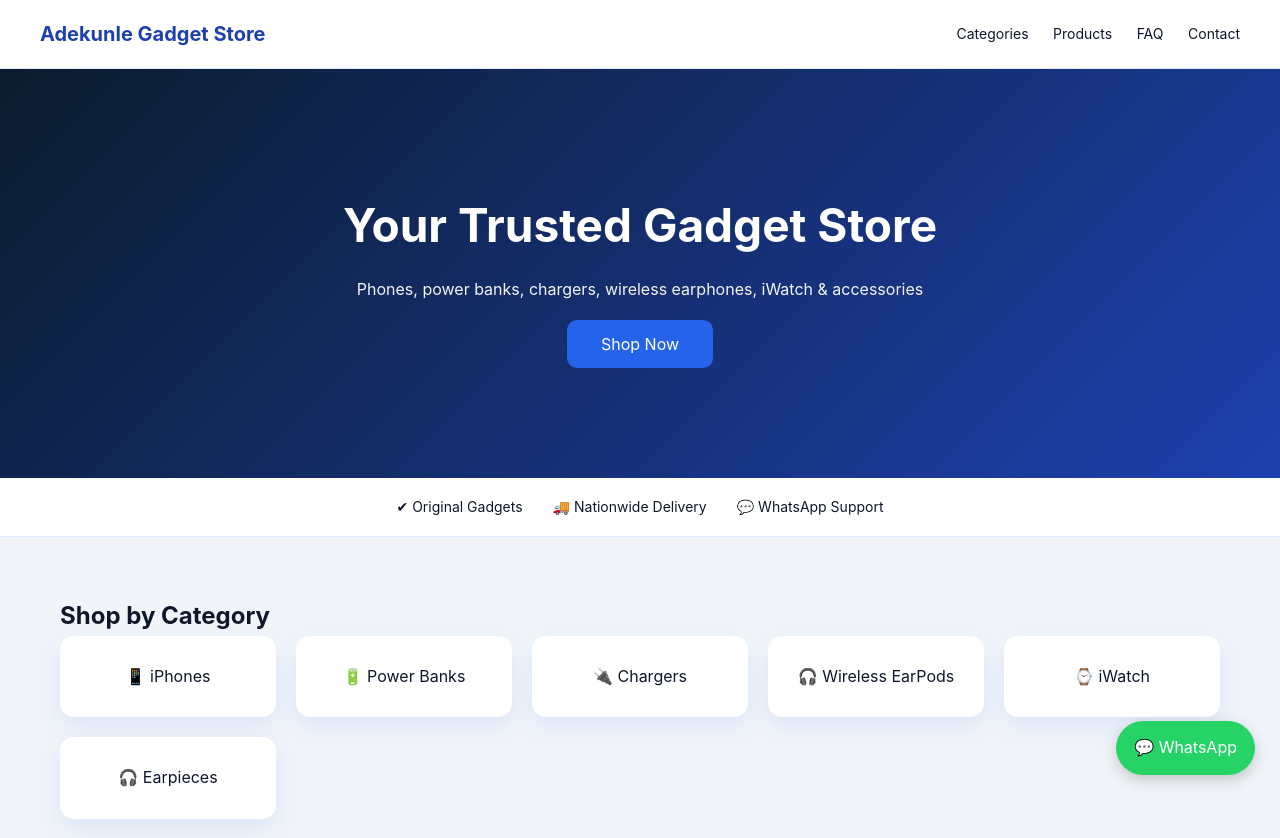
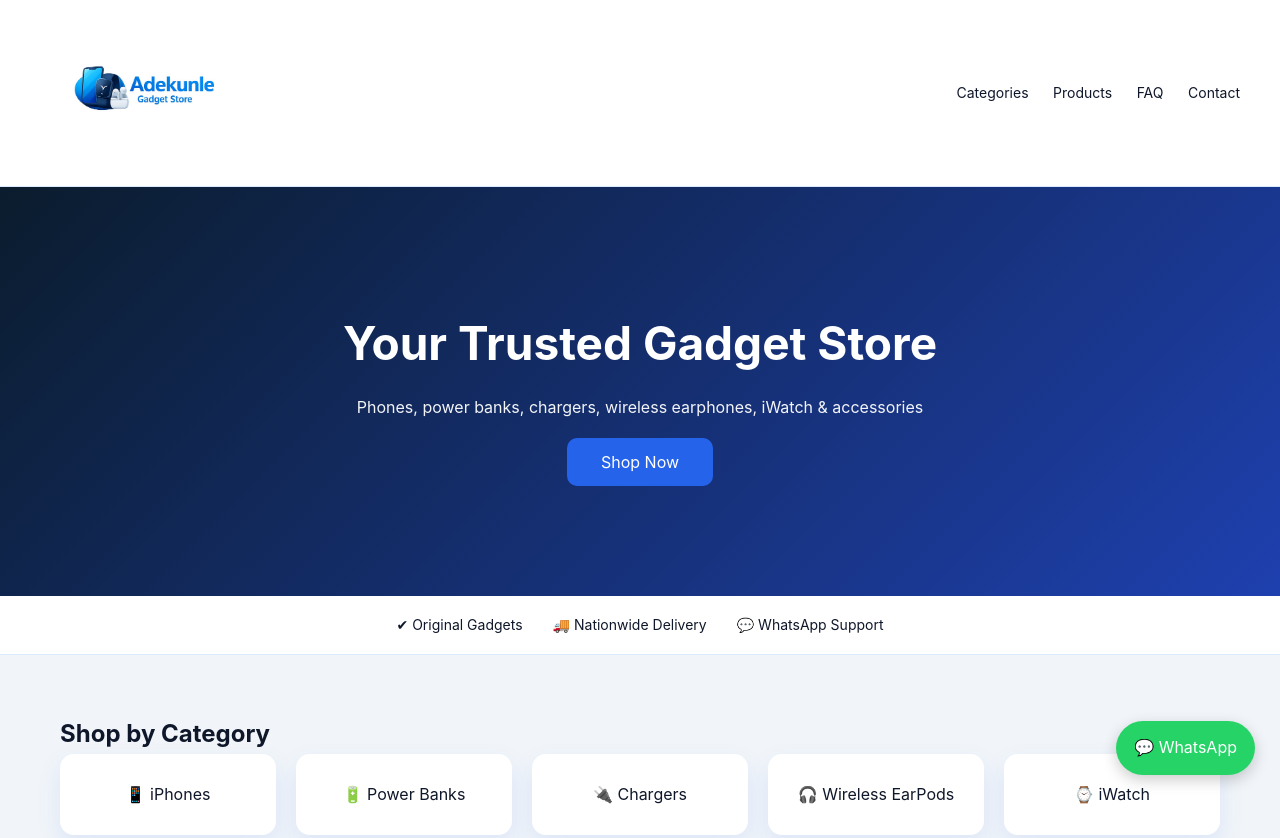
Before and after one commit to iamhardhey/Gadget, a plain HTML site: page index.html in a window 1280 px wide. Shown: the top 838 px of the page. Drawn offline with Linux system fonts and the light colour scheme.

Commit message:
Add files via upload

```diff
--- a/index.html
+++ b/index.html
@@ -11,7 +11,7 @@
 <!-- HEADER -->
 <header class="header">
   <div class="container header-flex">
-    <span class="logo">Adekunle Gadget Store</span>
+     <img src="logo.jpg" alt="Adekunle Gadget Store Logo" class="logo-img">
     <nav class="nav">
       <a href="#categories">Categories</a>
       <a href="#products">Products</a>
--- a/style.css
+++ b/style.css
@@ -15,6 +15,12 @@
   box-sizing: border-box;
   font-family: -apple-system, BlinkMacSystemFont, "Segoe UI", sans-serif;
 }
+
+.logo-img {
+  height: 150px;
+  object-fit: contain;
+}
+
 
 body {
   background: var(--bg);
```
Also changed, not shown: logo.jpg (added).
